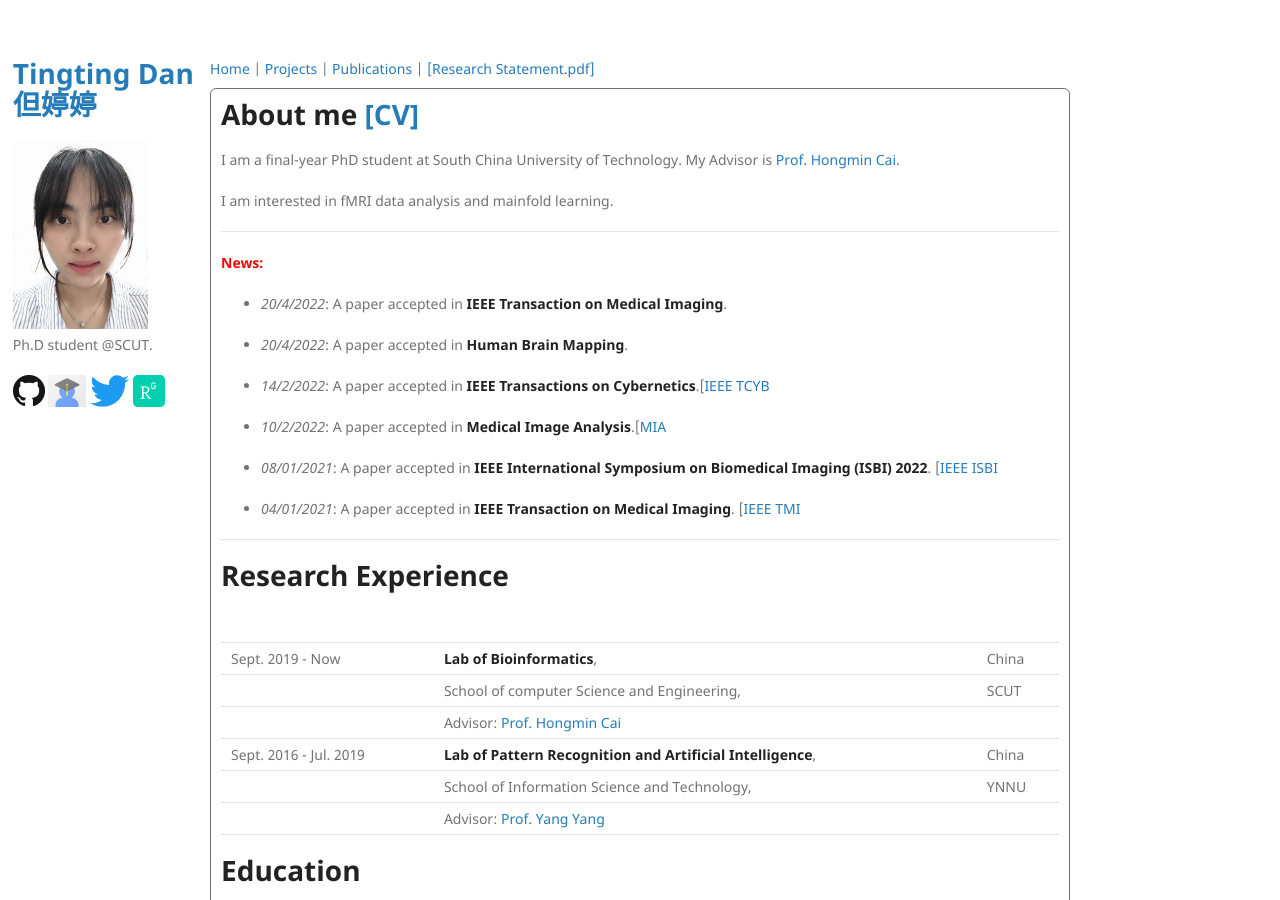
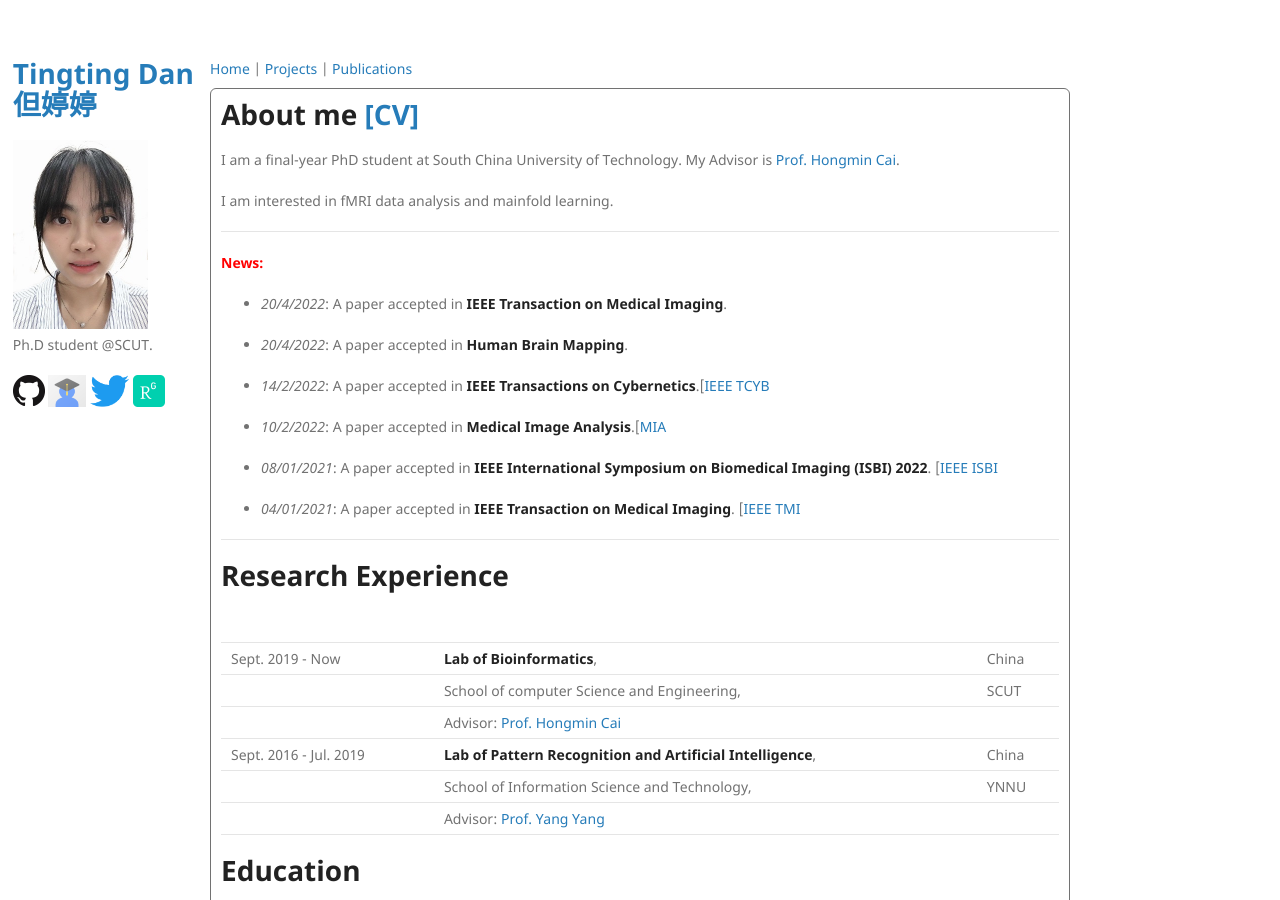
Before and after one commit to Dandy5721/dandy.github.io, a Jekyll site: the page built from index.md, in a window 1280 px wide and 900 px high. Built offline with Jekyll 4.4.1, drawn with Linux system fonts in a browser that asks for light colours; our own code applies the rules of GitHub Pages for plain Markdown files.

Commit message:
Update default.html

```diff
--- a/_layouts/default.html
+++ b/_layouts/default.html
@@ -68,8 +68,7 @@
           <a href="{{ site.project_url }}">Projects</a>
            |
           <a href="{{ site.publication_url }}">Publications</a>
-           |
-          <a href="{{ site.research_statement_url }}">[Research Statement.pdf]</a>
+
         </div>
         <div style="border: 1px solid; border-radius: 6px; padding: 10px; background-color: white">
           {{ content }}
```
